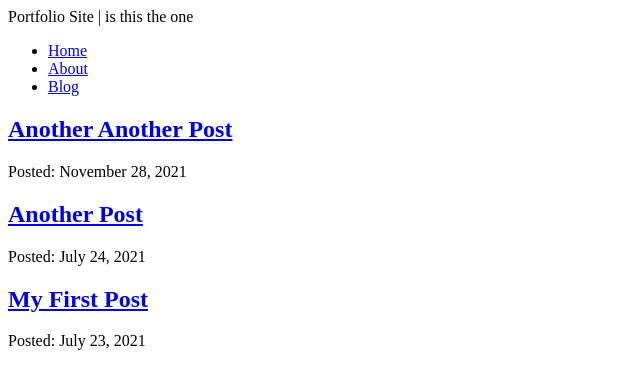
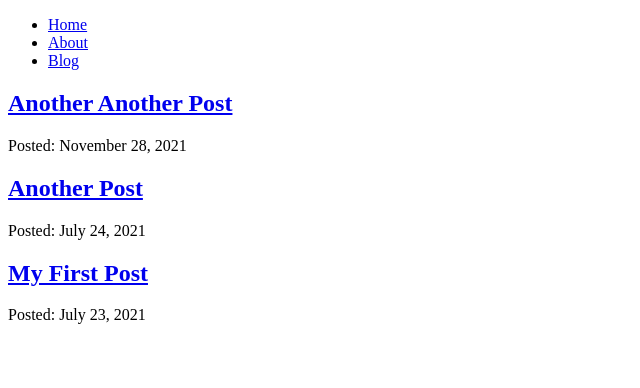
Before and after one commit to deweesa/portfolio, a Gatsby site: page /blog in a window 1280 px wide. Shown: the whole page, without its empty margins (0-640 px from the left). Built offline with nearby package versions, Linux system fonts and the light colour scheme; Gatsby itself is replaced by a stand-in of ours.

Commit message:
commented out the huge header for the moment

```diff
--- a/src/components/layout.js
+++ b/src/components/layout.js
@@ -25,7 +25,7 @@ const Layout = ({ pageTitle, children }) => {
     <div className="m-auto">
       <title>Asa DeWeese | {pageTitle}</title>
       <header className={siteTitle}>
-        {data.site.siteMetadata.title} | is this the one
+        {/*{data.site.siteMetadata.title} | is this the one*/}
       </header>
       <Navbar />
       <main>{children}</main>
```
